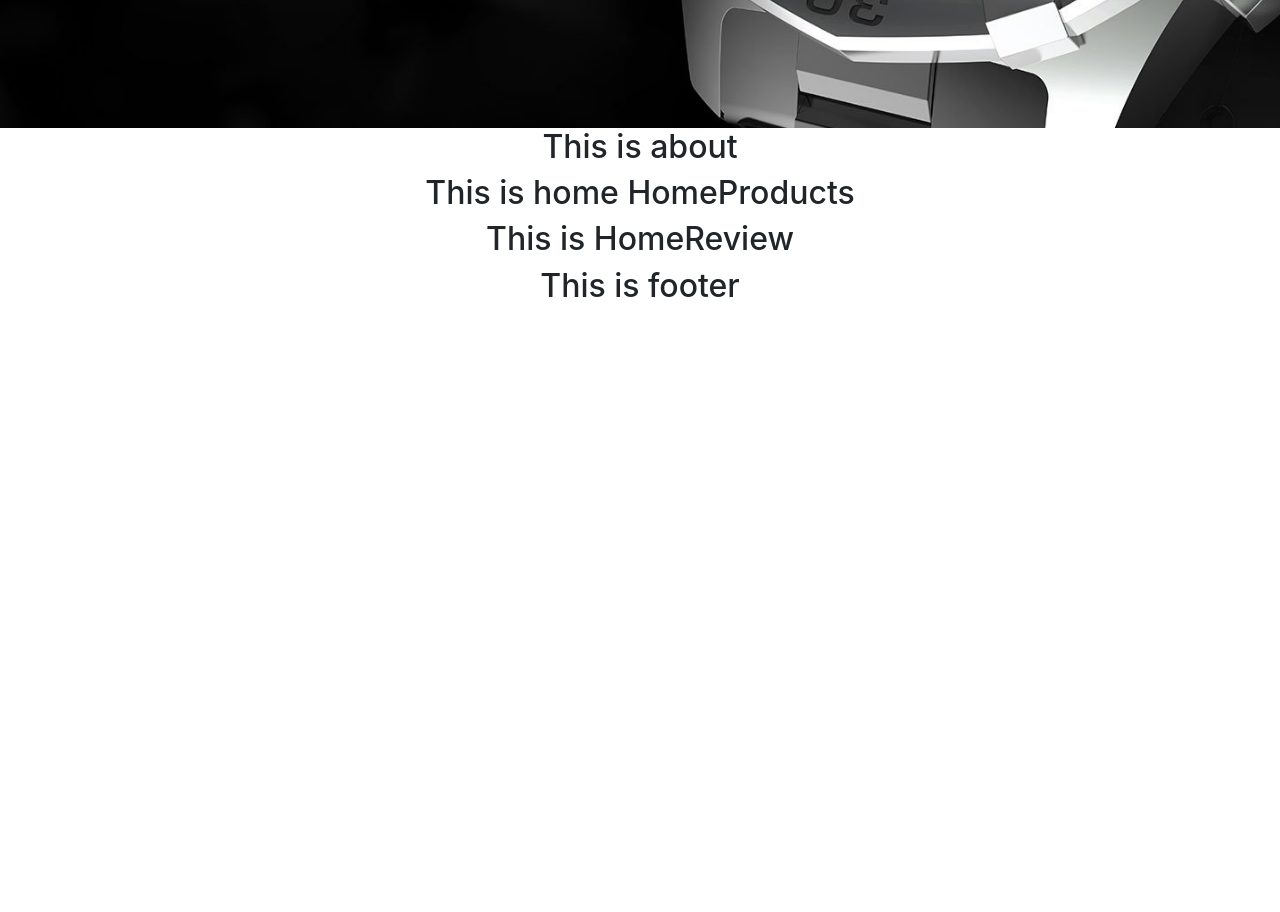
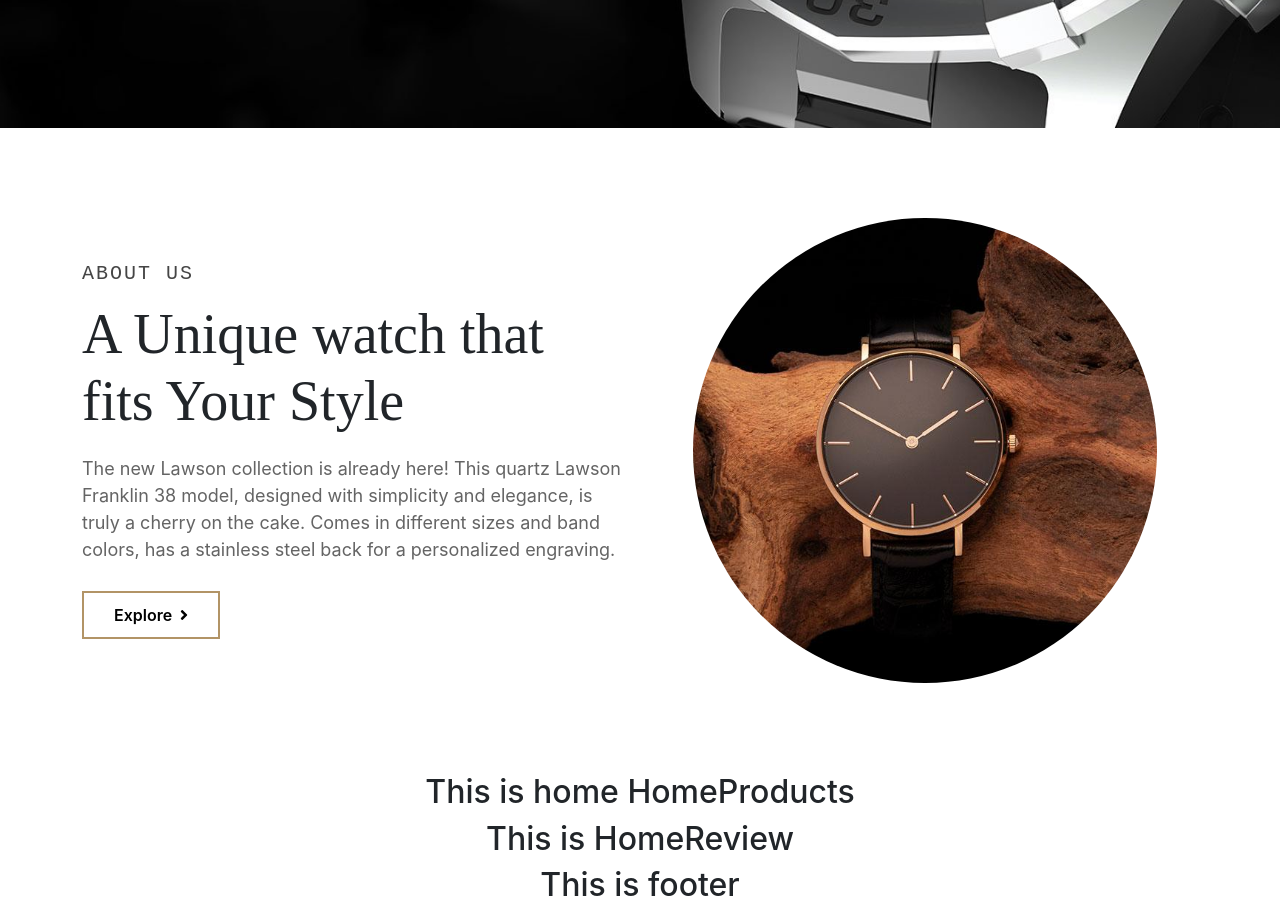
Before and after one commit to dewanmahin/wristking-client-side, a React (Create React App) app: page / in a window 1280 px wide. Shown: the part 700-1612 px from the top of the page. Before the commit the page ends 1013 px from the top, so only its background shows below. Built offline with nearby package versions, Linux system fonts and the light colour scheme.

Commit message:
about section ui done

```diff
--- a/src/pages/Home/About/About.css
+++ b/src/pages/Home/About/About.css
@@ -0,0 +1,28 @@
+.about{
+    padding: 90px 0;
+}
+.about h5{
+    font-size: 20px;
+    font-family: monospace;
+    letter-spacing: 2px;
+    color: #454545;
+}
+.about h2{
+    font-family: auto;
+    font-size: 56px;
+    margin: 15px 0 20px;
+}
+.about p{
+    font-size: 18px;
+    font-weight: 400;
+    color: #646464;
+    margin-bottom: 28px;
+}
+.about button{
+    padding: 10px 30px;
+    border-radius: 0;
+}
+.about img{
+    width: 85%;
+    border-radius: 50%;
+}
--- a/src/pages/Home/About/About.js
+++ b/src/pages/Home/About/About.js
@@ -1,10 +1,25 @@
 import React from 'react';
 import './About.css'
+import aboutImg from '../../../images/about.jpg'
+import { FontAwesomeIcon } from '@fortawesome/react-fontawesome';
+import { faAngleRight } from '@fortawesome/free-solid-svg-icons';
 
 const About = () => {
     return (
-        <div>
-            <h2>This is about</h2>
+        <div className="about">
+            <div className="container">
+                <div className="row align-items-center">
+                    <div className="col-lg-6 col-12 text-start">
+                        <h5>ABOUT US</h5>
+                        <h2>A Unique watch that fits Your Style</h2>
+                        <p>The new Lawson collection is already here! This quartz Lawson Franklin 38 model, designed with simplicity and elegance, is truly a cherry on the cake. Comes in different sizes and band colors, has a stainless steel back for a personalized engraving.</p>
+                        <button className="btn common-btn"><span>Explore</span> <FontAwesomeIcon className="ms-1" icon={faAngleRight}></FontAwesomeIcon></button>
+                    </div>
+                    <div className="col-lg-6 col-12">
+                        <img src={aboutImg} alt="" />
+                    </div>
+                </div>
+            </div>
         </div>
     );
 };
```
Also changed, not shown: src/images/about.jpg (added).
